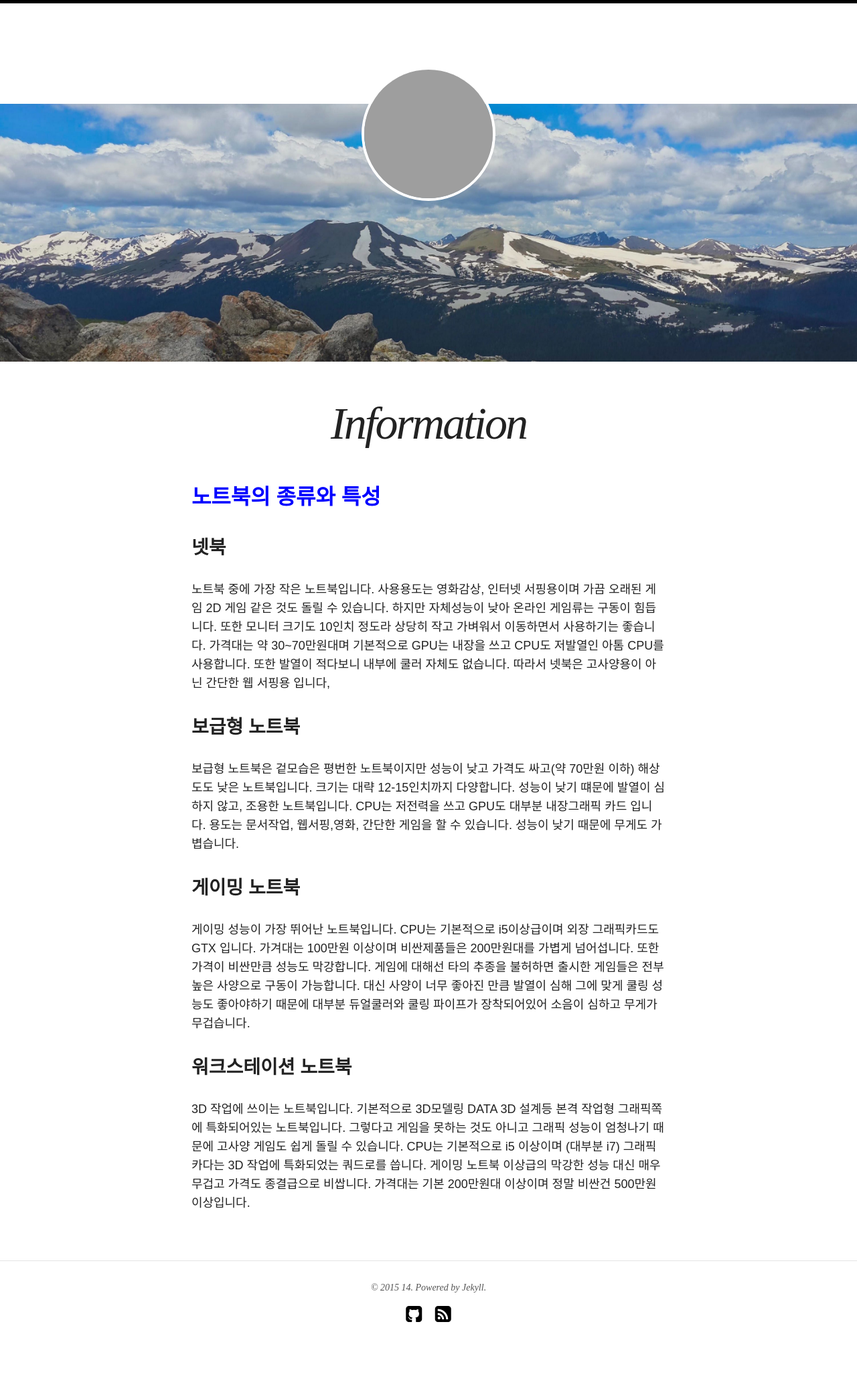
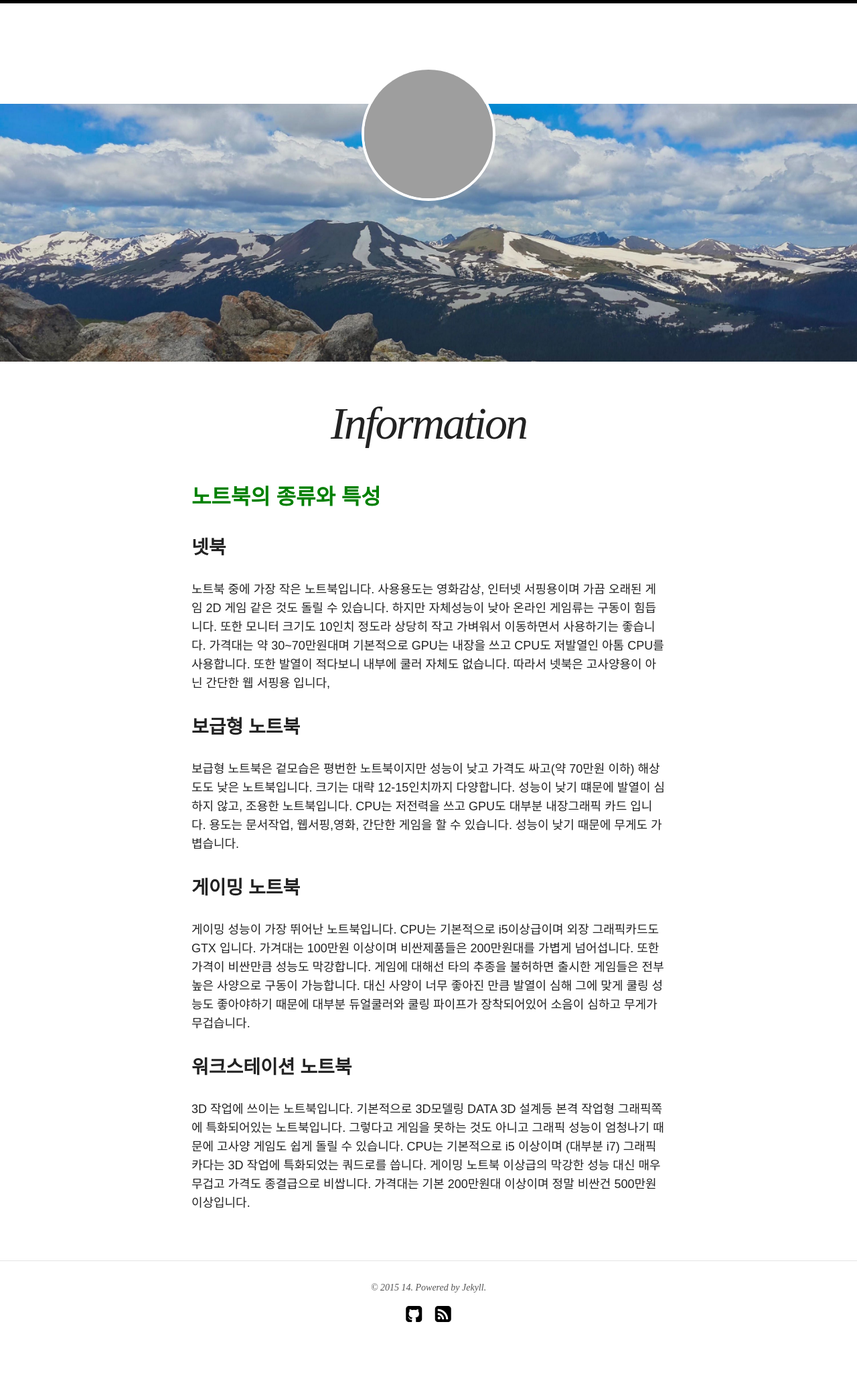
Before and after one commit to kimdj1234/kimdj1234.github.com, a Jekyll site: the page built from about/index.md, in a window 1280 px wide. Shown: the whole page at 67% size. Built offline with Jekyll 4.4.1, drawn with Linux system fonts in a browser that asks for light colours; nearby versions of some CDN libraries; grey boxes are pictures that could not be loaded.

Commit message:
Update index.md

```diff
--- a/about/index.md
+++ b/about/index.md
@@ -9,7 +9,7 @@ image:
   <!-- creditink: http://wegraphics.net/downloads/free-ultimate-blurred-background-pack/ -->
 ---
 
-## <span style="color:blue">노트북의 종류와 특성</span>
+## <font color='green'>노트북의 종류와 특성</font>
 
 
 ### 넷북
```
